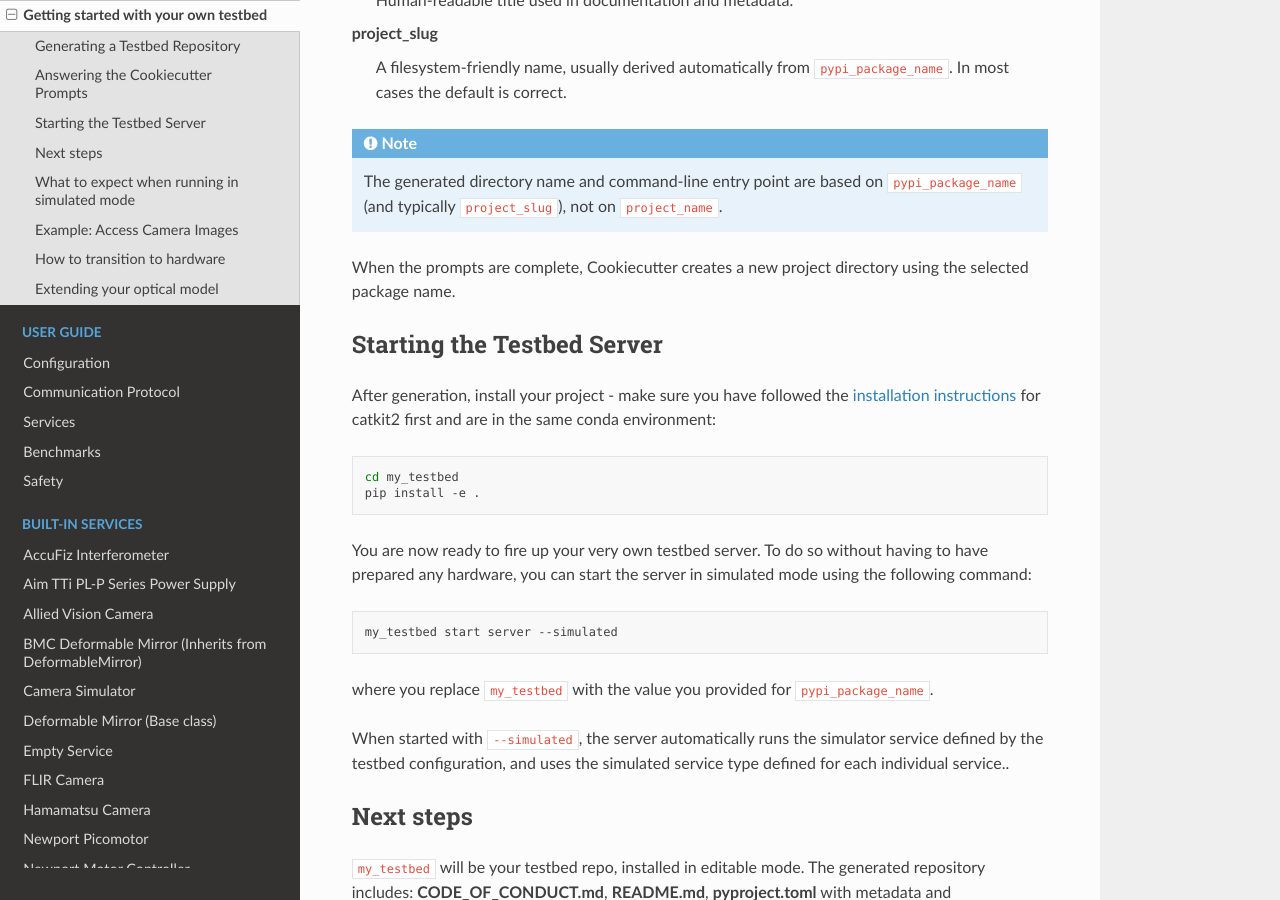
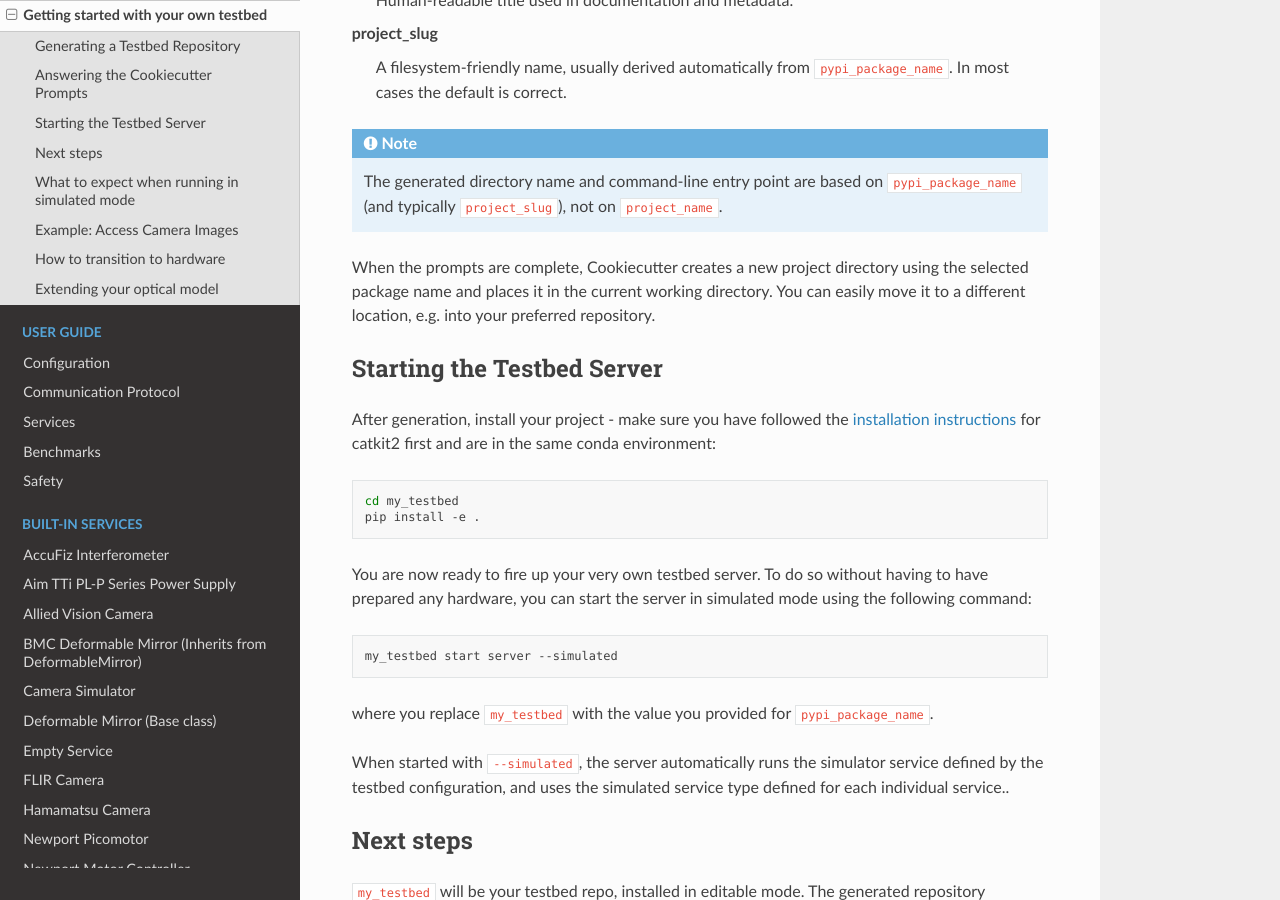
Before and after one commit to spacetelescope/catkit2, a Sphinx documentation site: the page built from docs/testbed_implementation.rst, in a window 1280 px wide and 900 px high, scrolled down 1549 px. Built offline with Sphinx 7.4.7 and the Read the Docs theme 3.1.0, drawn with Linux system fonts in a browser that asks for light colours; some of the changed text lies outside the part shown.

Commit message:
Clarify some instructions for the cookiecutter setup

```diff
--- a/docs/testbed_implementation.rst
+++ b/docs/testbed_implementation.rst
@@ -73,7 +73,8 @@ Key fields:
    ``pypi_package_name`` (and typically ``project_slug``), not on
    ``project_name``.
 
-When the prompts are complete, Cookiecutter creates a new project directory using the selected package name.
+When the prompts are complete, Cookiecutter creates a new project directory using the selected package name and places
+it in the current working directory. You can easily move it to a different location, e.g. into your preferred repository.
 
 Starting the Testbed Server
 ---------------------------
```
Also changed, not shown: other parts of docs/testbed_implementation.rst (+1 -1 lines).
